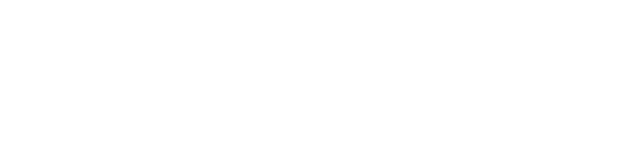
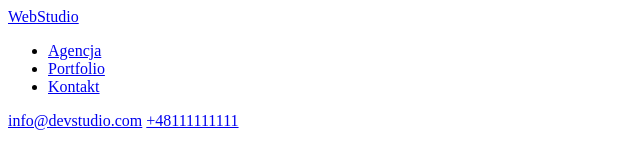
Before and after one commit to jfrasinska/goit-markup-hw-02, a plain HTML site: page portfolio.html in a window 1280 px wide. Shown: the whole page, without its empty margins (0-640 px from the left). Drawn offline with Linux system fonts and the light colour scheme.

Commit message:
creating part header in portfolio html document

```diff
--- a/portfolio.html
+++ b/portfolio.html
@@ -5,5 +5,19 @@
     <meta http-equiv="X-UA-Compatible" content="IE=edge" />
     <title>Portfolio</title>
   </head>
-  <body></body>
+  <body>
+    <!--Header-->
+    <header>
+      <a href="index.html">WebStudio</a>
+      <nav>
+        <ul>
+          <li><a href="#">Agencja</a></li>
+          <li><a href="#">Portfolio</a></li>
+          <li><a href="#">Kontakt</a></li>
+        </ul>
+      </nav>
+      <a href="mailto:info@devstudio.com">info@devstudio.com</a>
+      <a href="tel:+48111111111">+48111111111</a>
+    </header>
+  </body>
 </html>
```
